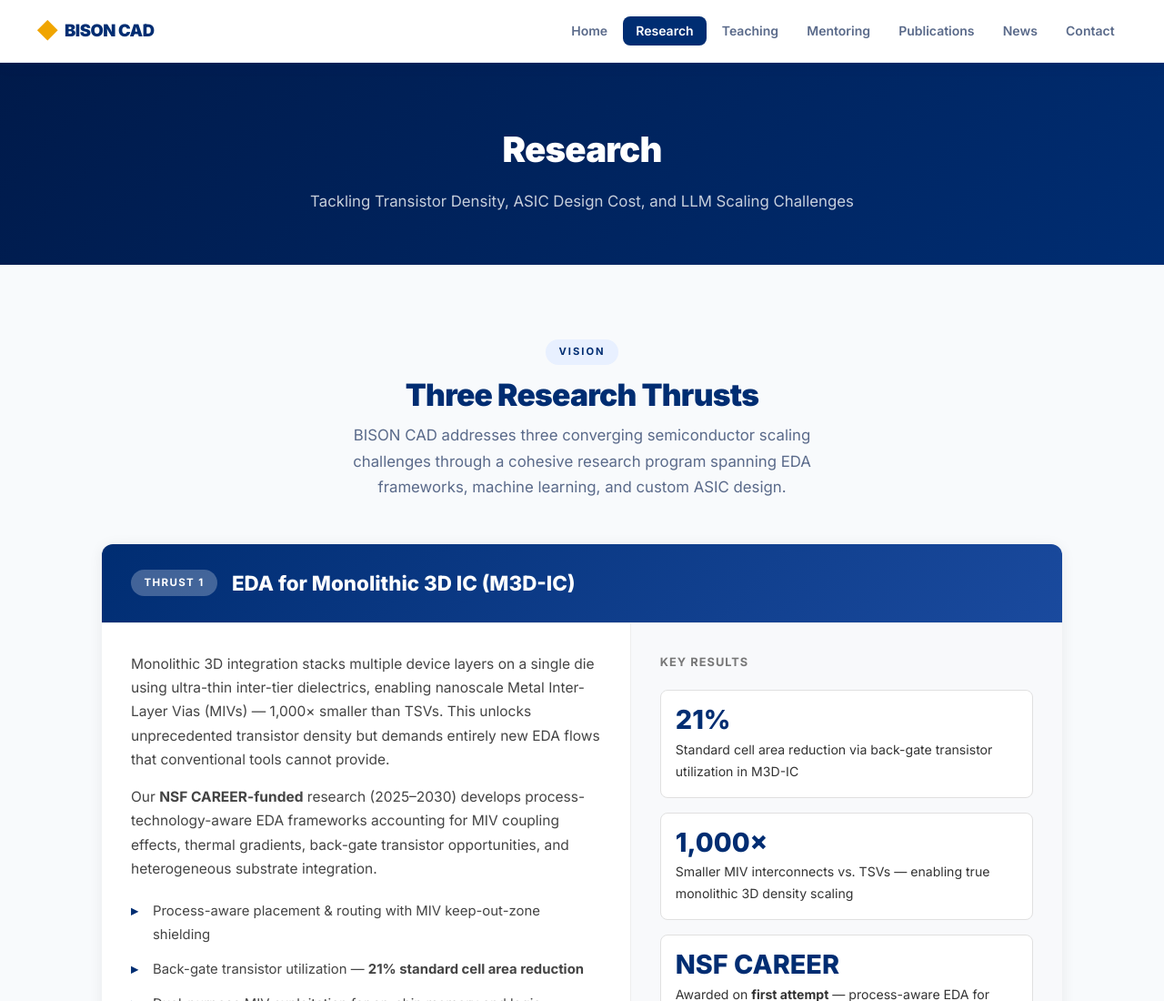
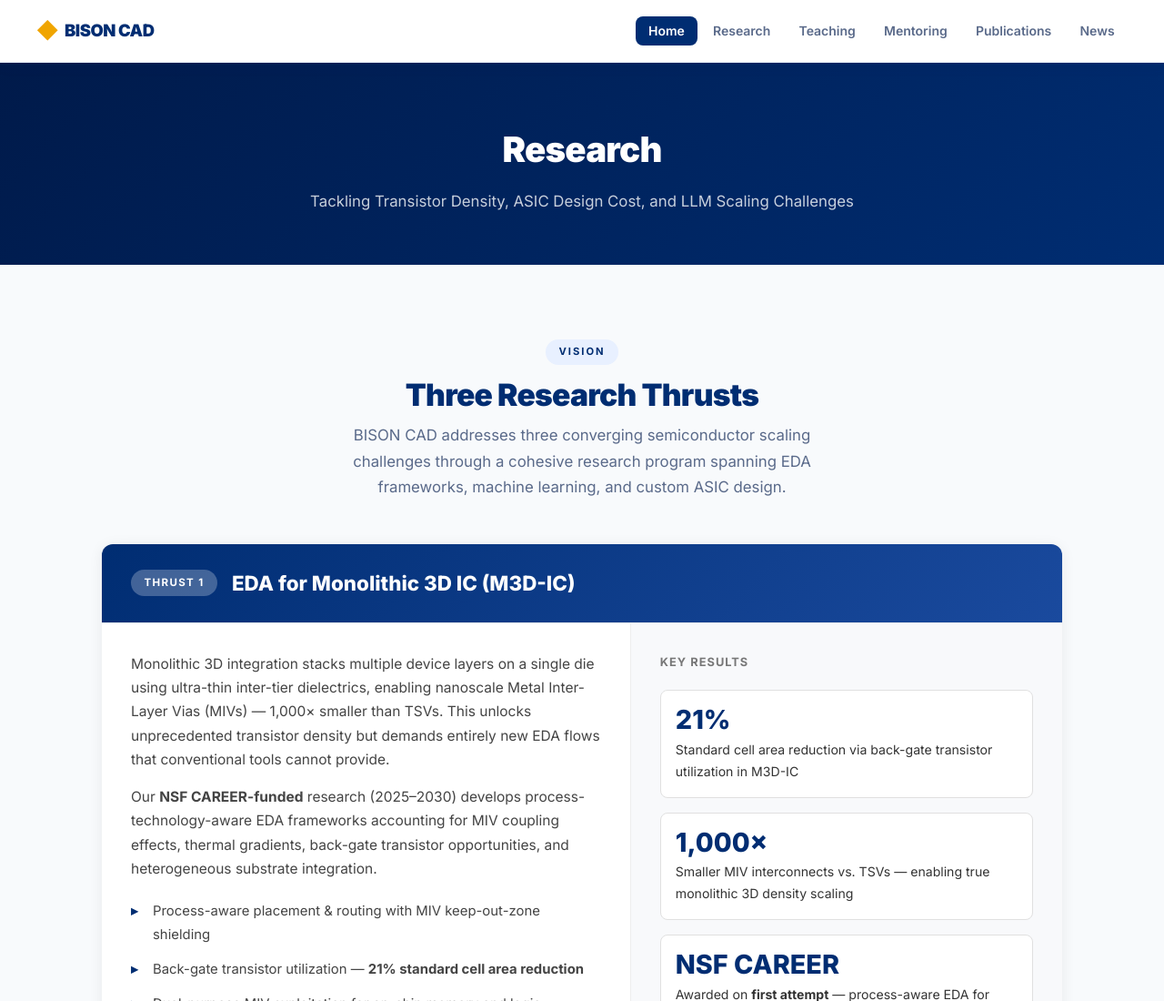
Before and after one commit to umamahesh-tida/umamahesh-tida.github.io, a plain HTML site: page research.html in a window 1280 px wide. Shown: the top 1100 px of the page at 91% size. Drawn offline with Linux system fonts and the light colour scheme.

Commit message:
Update navbar links for active state

```diff
--- a/research.html
+++ b/research.html
@@ -94,16 +94,16 @@
 </head>
 <body>
 
+<!-- ── NAVBAR ──────────────────────────────── -->
 <nav class="navbar">
   <a href="index.html" class="navbar-brand"><span class="dot">◆</span> BISON CAD</a>
   <ul class="navbar-links">
-    <li><a href="index.html">Home</a></li>
-    <li><a href="research.html" class="active">Research</a></li>
+    <li><a href="index.html" class="active">Home</a></li>
+    <li><a href="research.html">Research</a></li>
     <li><a href="teaching.html">Teaching</a></li>
     <li><a href="mentoring.html">Mentoring</a></li>
     <li><a href="publications.html">Publications</a></li>
     <li><a href="news.html">News</a></li>
-    <li><a href="contact.html">Contact</a></li>
   </ul>
 </nav>
 
```
